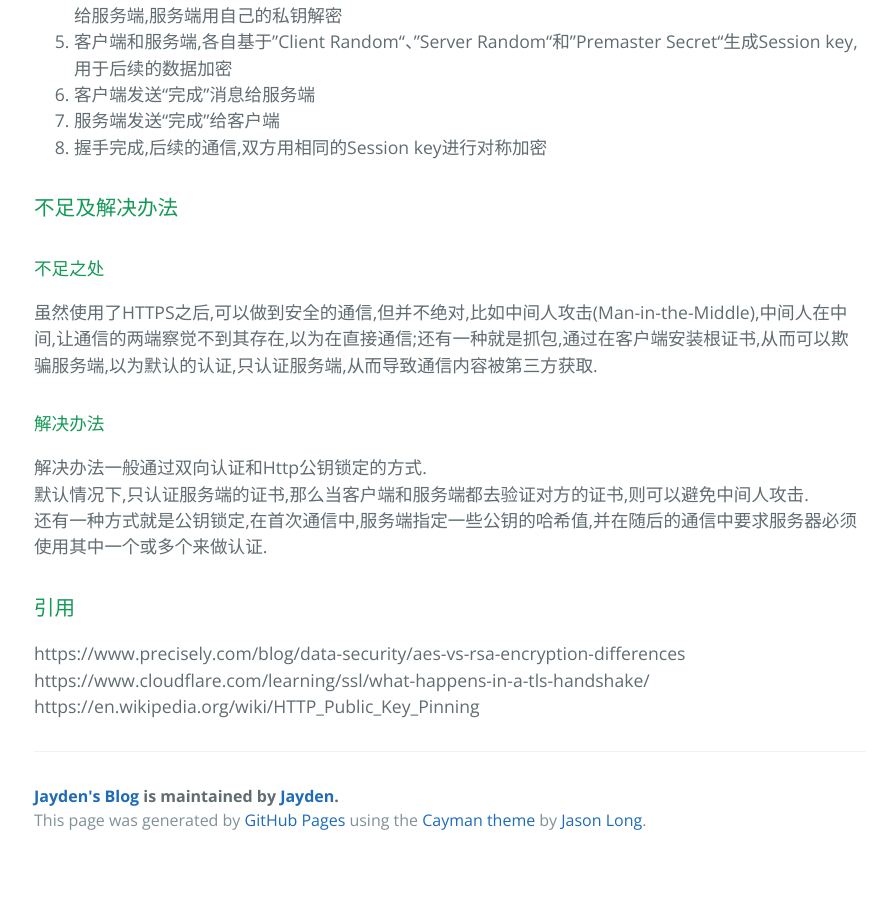
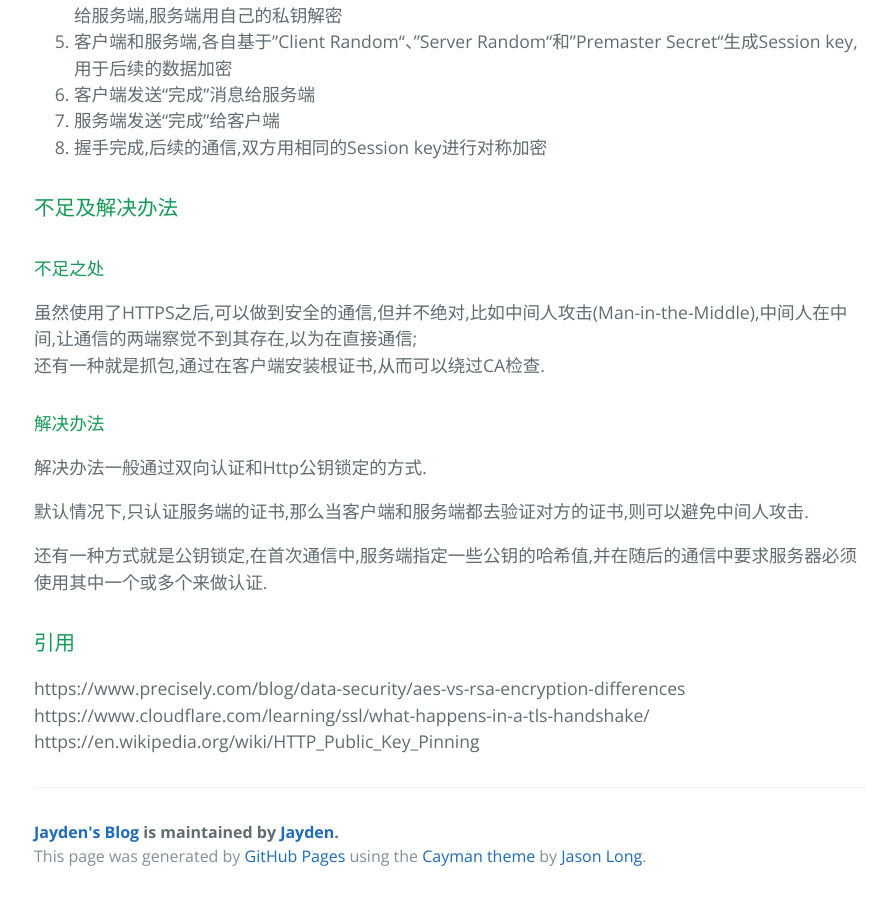
Before and after one commit to dreamhb/dreamhb.github.io, a Jekyll site: the page built from _posts/2022-03-20-TLS-Handshake.md, in a window 1280 px wide and 900 px high, scrolled down 1837 px. Shown: the whole window, without its empty margins (190-1077 px from the left). Built offline with Jekyll 4.4.1, drawn with Linux system fonts in a browser that asks for light colours; comment, search, counter and statistics services are not loaded; before the commit the page ends 2701 px from its top, so only the background shows below that.

Commit message:
minor fix

```diff
--- a/_posts/2022-03-20-TLS-Handshake.md
+++ b/_posts/2022-03-20-TLS-Handshake.md
@@ -53,11 +53,14 @@ SSL证书一般是第三方的证书机构(CA)颁发给网站的,通常它包含
 ### 不足及解决办法
 #### 不足之处
 
-虽然使用了HTTPS之后,可以做到安全的通信,但并不绝对,比如中间人攻击(Man-in-the-Middle),中间人在中间,让通信的两端察觉不到其存在,以为在直接通信;还有一种就是抓包,通过在客户端安装根证书,从而可以欺骗服务端,以为默认的认证,只认证服务端,从而导致通信内容被第三方获取.
+虽然使用了HTTPS之后,可以做到安全的通信,但并不绝对,比如中间人攻击(Man-in-the-Middle),中间人在中间,让通信的两端察觉不到其存在,以为在直接通信;
+还有一种就是抓包,通过在客户端安装根证书,从而可以绕过CA检查.
 
 #### 解决办法
 解决办法一般通过双向认证和Http公钥锁定的方式.
+
 默认情况下,只认证服务端的证书,那么当客户端和服务端都去验证对方的证书,则可以避免中间人攻击.
+
 还有一种方式就是公钥锁定,在首次通信中,服务端指定一些公钥的哈希值,并在随后的通信中要求服务器必须使用其中一个或多个来做认证.
 
 
```
Also changed, not shown: other parts of _posts/2022-03-20-TLS-Handshake.md (+1 -1 lines).
